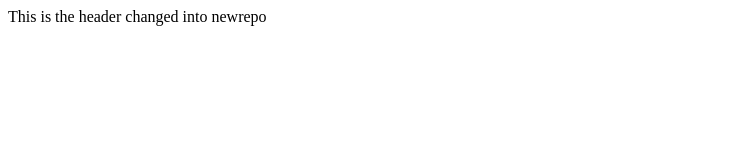
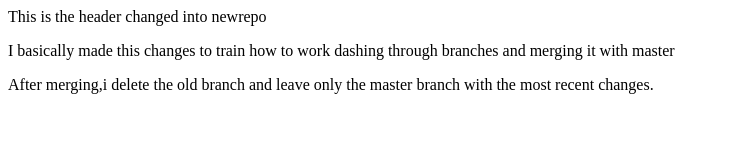
Before and after one commit to HeiwaRyuu/Training-Git-Codes, a plain HTML site: page index.html in a window 1280 px wide. Shown: the whole page, without its empty margins (0-730 px from the left). Drawn offline with Linux system fonts and the light colour scheme.

Commit message:
Added two paragraphs to describe what i'm working with here.

```diff
--- a/index.html
+++ b/index.html
@@ -8,5 +8,7 @@
 </head>
 <body>
     <header>This is the header changed into newrepo</header>
+    <p>I basically made this changes to train how to work dashing through branches and merging it with master</p>
+    <p>After merging,i delete the old branch and leave only the master branch with the most recent changes.</p>
 </body>
 </html>
```
